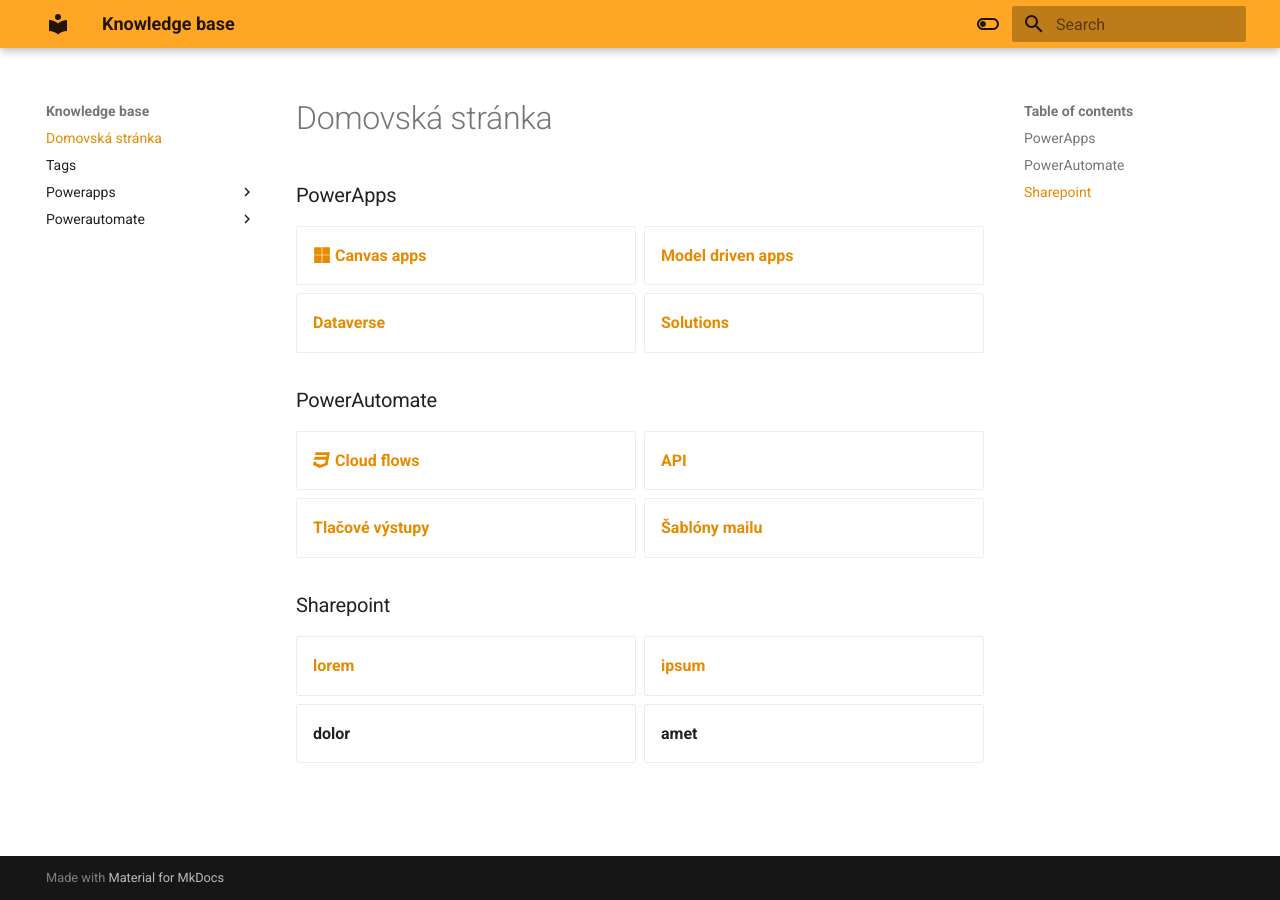
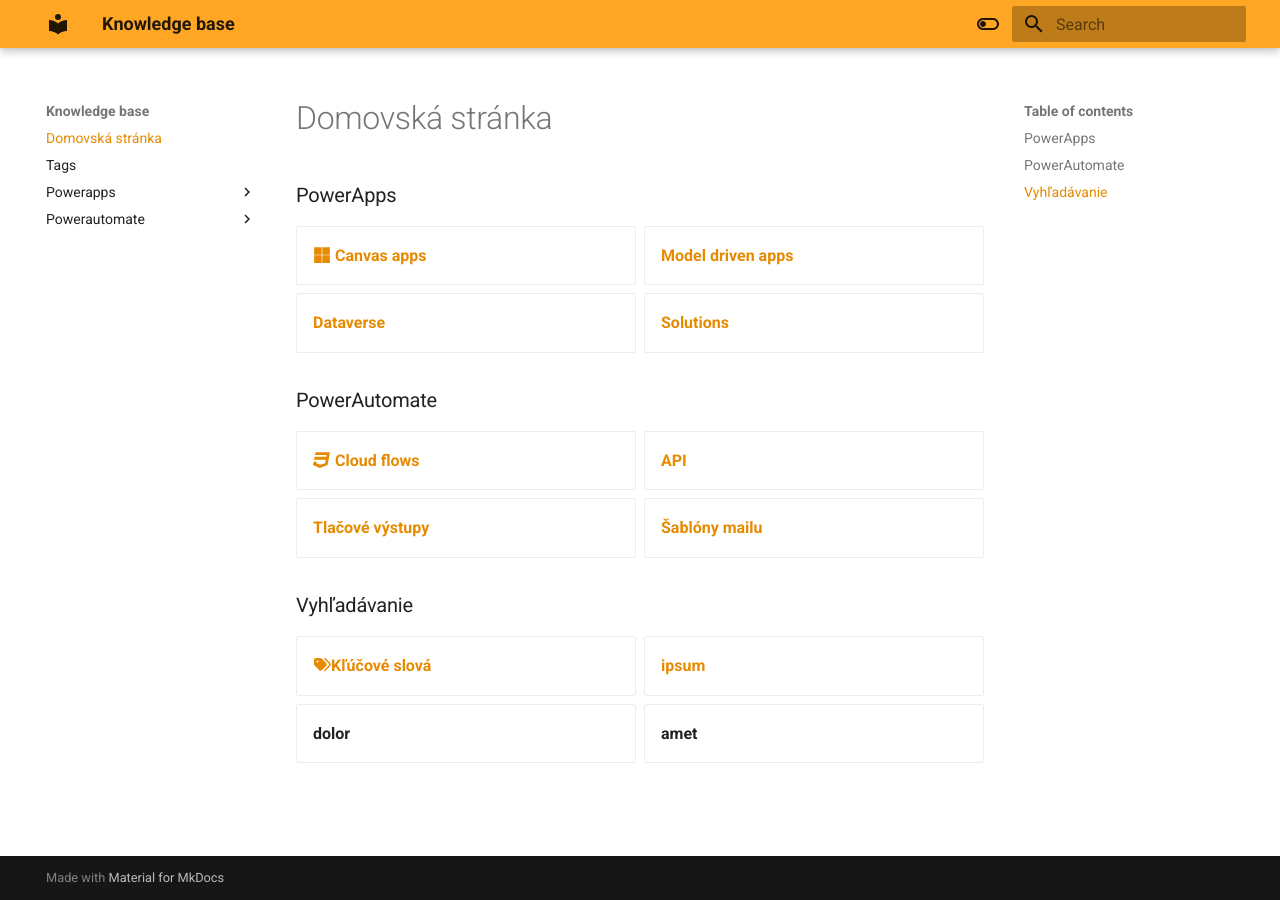
Before and after one commit to fvigh/kb, an MkDocs documentation site: the page built from docs/index.md, in a window 1280 px wide. Built offline with MkDocs 1.6.1 and Material for MkDocs 9.7.7, drawn with Linux system fonts in a browser that asks for light colours.

Commit message:
Update index.md

```diff
--- a/docs/index.md
+++ b/docs/index.md
@@ -23,11 +23,11 @@
 
 </div>
 
-### Sharepoint
+### Vyhľadávanie
 
 <div class="grid cards" markdown>
 
-- [__lorem__]()
+- [:fontawesome-solid-tags:__Kľúčové slová__](https://fvigh.github.io/kb/Tags/)
 - [__ipsum__]()
 - __dolor__
 - __amet__
```
